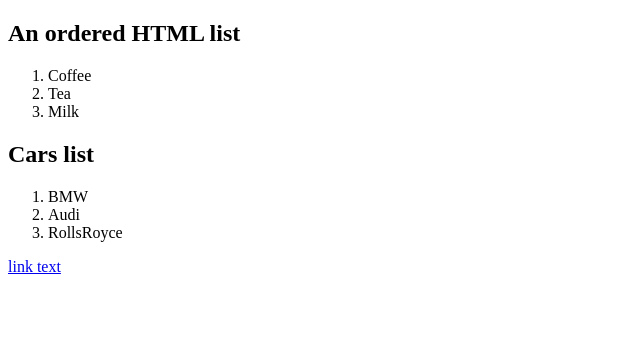
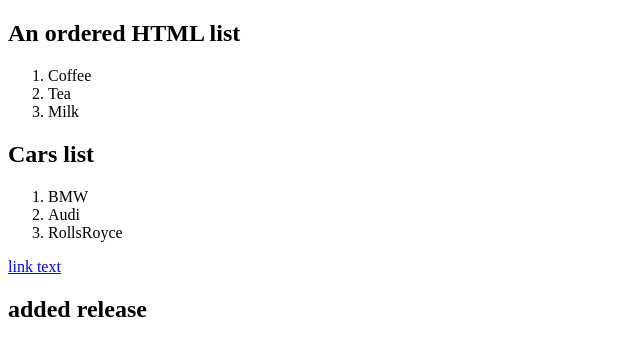
Before and after one commit to santoshbgr/tagex, a plain HTML site: page index.html in a window 1280 px wide. Shown: the whole page, without its empty margins (0-640 px from the left). Drawn offline with Linux system fonts and the light colour scheme.

Commit message:
Added fix for Release

```diff
--- a/index.html
+++ b/index.html
@@ -20,5 +20,7 @@
 
 <a href="google.com">link text</a>
 
+  <h2> added release</h2>
+
 </body>
 </html>
```
